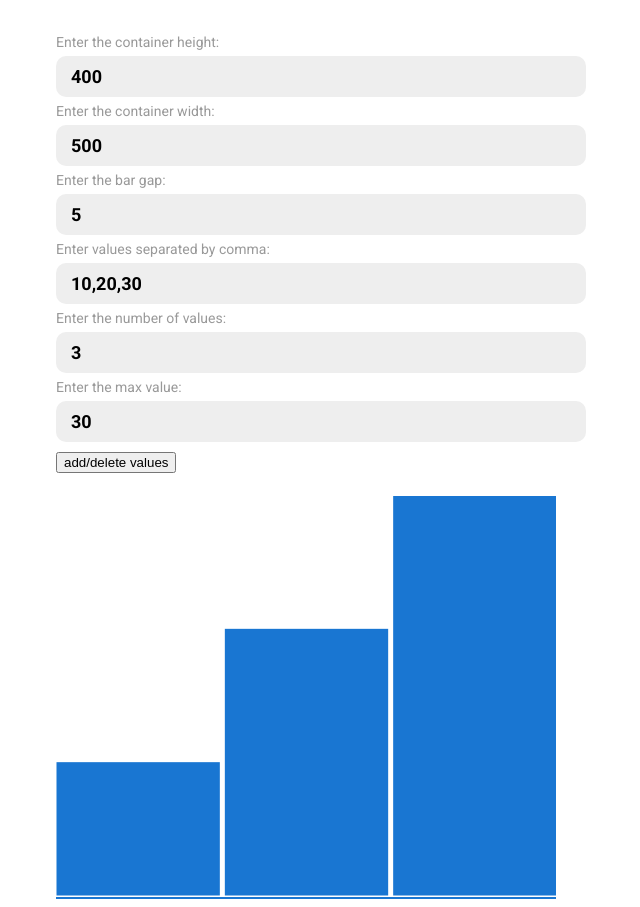
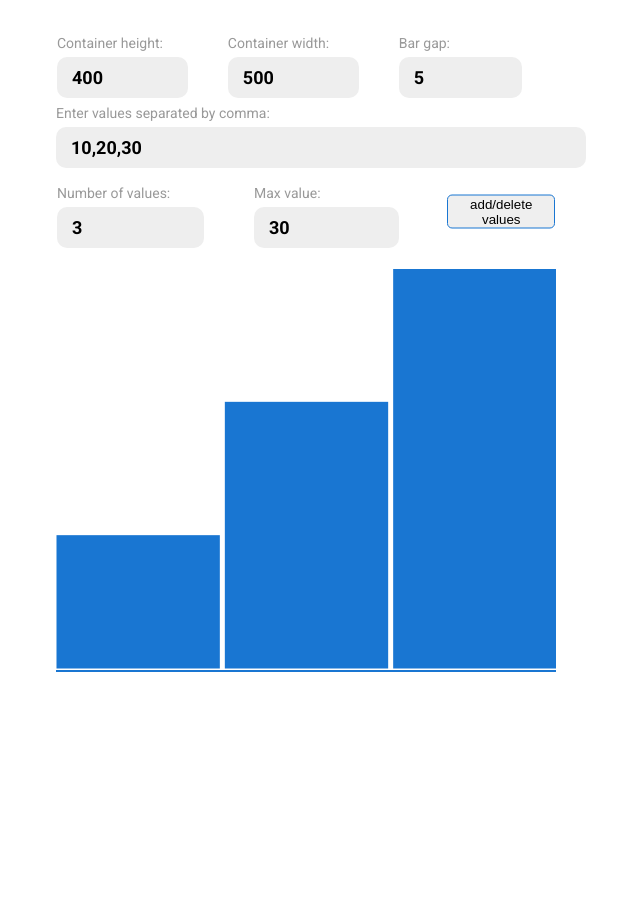
Before and after one commit to aviv187/bar_chart, a React (Create React App) app: page / in a window 1280 px wide. Shown: the whole page, without its empty margins (334-974 px from the left). After the commit the page ends 800 px from the top, so only its background shows below. Built offline with nearby package versions, Linux system fonts and the light colour scheme.

Commit message:
aling the page

```diff
--- a/src/App.css
+++ b/src/App.css
@@ -25,10 +25,16 @@
   padding: 10px 15px;
 }
 
+.values td button{
+  border: 1px solid #1976d2;
+  border-radius: 5px;
+  transform: translateY(75%);
+}
+
+.values tr input{
+  width: 60%;
+}
+
 .values input:focus {
   outline: none;
 }
-
-button {
-  margin-top: 10px;
-}
--- a/src/App.tsx
+++ b/src/App.tsx
@@ -32,19 +32,19 @@ const App: React.FC = () => {
 
     switch (e.target.getAttribute('data-type')) {
       case 'containerHeight':
-        _settings['containerHeight'] = +e.target.value;
+        _settings.containerHeight = +e.target.value;
         break;
       case 'containerWidth':
-        _settings['containerWidth'] = +e.target.value;
+        _settings.containerWidth = +e.target.value;
         break;
       case 'barGap':
-        _settings['barGap'] = +e.target.value;
+        _settings.barGap = +e.target.value;
         break;
       case 'maxValue':
-        _settings['maxValue'] = +e.target.value;
+        _settings.maxValue = +e.target.value;
         break;
       case 'valuesArrLength':
-        _settings['valuesArrLength'] = +e.target.value;
+        _settings.valuesArrLength = +e.target.value;
         break;
       default:
         break;
@@ -99,19 +99,45 @@ const App: React.FC = () => {
   return (
     <div className="App">
       <div className="values">
-        Enter the container height:
+        <div>
+          <td>
+            <tr>Container height:</tr>
+            <tr>
               <input type="number" data-type='containerHeight' value={settings.containerHeight} onChange={_updateSettings} />
-        Enter the container width:
+            </tr>
+          </td>
+          <td>
+            <tr>Container width:</tr>
+            <tr>
               <input type="number" data-type='containerWidth' value={settings.containerWidth} onChange={_updateSettings} />
-        Enter the bar gap:
+            </tr>
+          </td>
+          <td >
+            <tr>Bar gap:</tr>
+            <tr>
               <input type="number" data-type='barGap' value={settings.barGap} onChange={_updateSettings} />
+            </tr>
+          </td>
+        </div>
           Enter values separated by comma:
           <input type="text" value={values} onChange={_updateValues} />
-          Enter the number of values:
+        <div>
+          <td>
+            <tr>Number of values:</tr>
+            <tr>
               <input type="number" data-type='valuesArrLength' value={settings.valuesArrLength} onChange={_updateSettings} />
-        Enter the max value:
+            </tr>
+          </td>
+          <td>
+            <tr>Max value:</tr>
+            <tr>
               <input type="number" data-type='maxValue' value={settings.maxValue} onChange={_updateSettings} />
+            </tr>
+          </td>
+          <td>
             <button onClick={_changeValueArrey}>add/delete values</button>
+          </td>
+        </div>
       </div>
       <BarChart values={values} containerHeight={settings.containerHeight} containerWidth={settings.containerWidth} barGap={settings.barGap} />
     </div>
```
Lines whose indentation alone changed are shown as unchanged.
